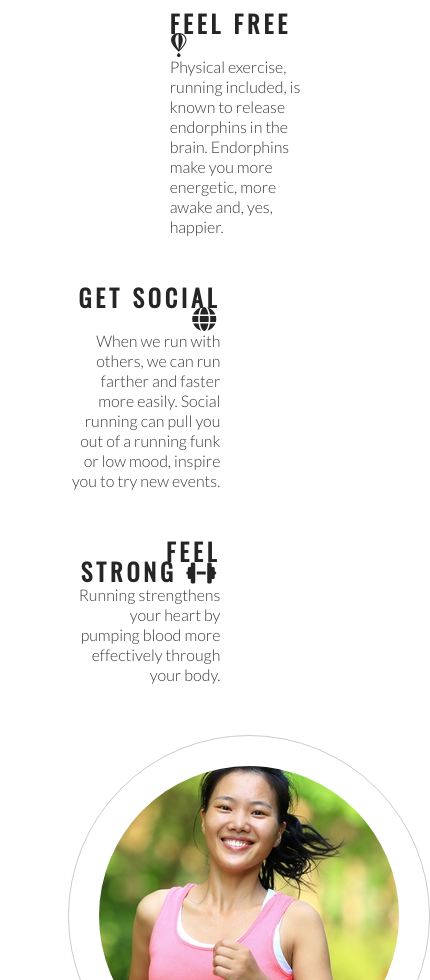
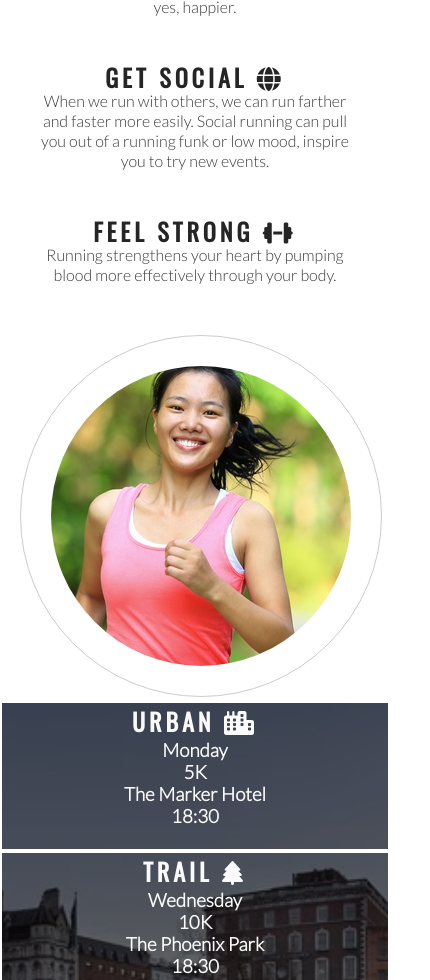
Before and after one commit to surba778/love-running, a plain HTML site: page index.html in a window 390 px wide. Shown: the part 1219-2199 px from the top of the page, 430 px wide, since content can reach past the window. Drawn offline with nearby package versions, Linux system fonts and the light colour scheme.

Commit message:
style the meetup times for tablet and mobile

```diff
--- a/assets/css/style.css
+++ b/assets/css/style.css
@@ -277,6 +277,13 @@ footer {
         padding: 0;
     }
 
+    #times > div {
+        width: 100%;
+        clear: both;
+        height: 150px;
+        padding: 0;
+    }
+
     hr {
         display: none;
     }
@@ -292,4 +299,39 @@ footer {
         margin-bottom: 20px;
         line-height: 25px;
     }
+
+    #cover-text {
+        left: 0;
+    }
+
+    #club-ethos {
+        width: 90%;
+        height: 1200px;
+        margin: 0 auto;
+    }
+
+    .left-about-heading, .right-about-heading {
+        width: inherit;
+    }
+
+    .left-about-heading h2, .right-about-heading h2 {
+        width: 100%;
+        text-align: center;
+    }
+
+    .left-about-heading p, .right-about-heading p {
+        text-align: center;
+        padding: 0 20px;
+    }
+
+    #photos {
+        column-count: 3;
+    }
 }
+
+/* For small screen sizes 800px and down */
+@media screen and (max-width: 800px) {
+    #photos {
+        column-count: 2;
+    }
+}
```
